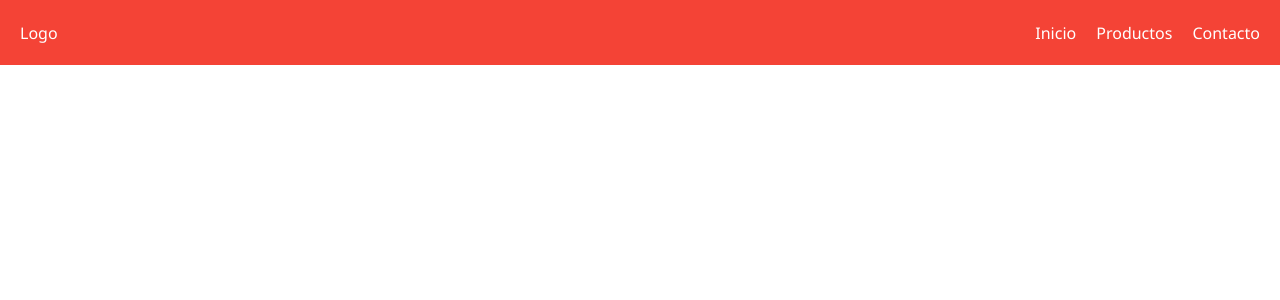
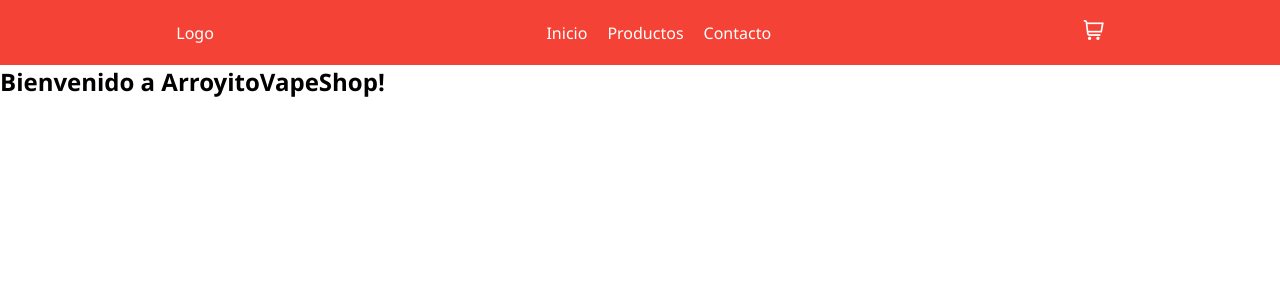
Before and after one commit to Lautaro-Reina/appreact_LautaroReina, a React (Create React App) app: page / in a window 1280 px wide. Shown: the top 300 px of the page. Built offline with nearby package versions, Linux system fonts and the light colour scheme.

Commit message:
Agregando prop y cart

```diff
--- a/public/index.html
+++ b/public/index.html
@@ -10,34 +10,16 @@
       content="Web site created using create-react-app"
     />
     <link rel="apple-touch-icon" href="%PUBLIC_URL%/logo192.png" />
-    <!--
-      manifest.json provides metadata used when your web app is installed on a
-      user's mobile device or desktop. See https://developers.google.com/web/fundamentals/web-app-manifest/
-    -->
     <link rel="manifest" href="%PUBLIC_URL%/manifest.json" />
-    <!--
-      Notice the use of %PUBLIC_URL% in the tags above.
-      It will be replaced with the URL of the `public` folder during the build.
-      Only files inside the `public` folder can be referenced from the HTML.
-
-      Unlike "/favicon.ico" or "favicon.ico", "%PUBLIC_URL%/favicon.ico" will
-      work correctly both with client-side routing and a non-root public URL.
-      Learn how to configure a non-root public URL by running `npm run build`.
-    -->
+    <!-- FLATICON -->
+    <link rel='stylesheet' href='https://cdn-uicons.flaticon.com/uicons-regular-straight/css/uicons-regular-straight.css'>
     <title>React App</title>
   </head>
+
   <body>
     <noscript>You need to enable JavaScript to run this app.</noscript>
+
     <div id="root"></div>
-    <!--
-      This HTML file is a template.
-      If you open it directly in the browser, you will see an empty page.
 
-      You can add webfonts, meta tags, or analytics to this file.
-      The build step will place the bundled scripts into the <body> tag.
-
-      To begin the development, run `npm start` or `yarn start`.
-      To create a production bundle, use `npm run build` or `yarn build`.
-    -->
   </body>
 </html>
--- /dev/null
+++ b/src/App.js
@@ -0,0 +1,16 @@
+import React from 'react'
+import NavBar from './components/NavBar'
+import ItemListContainer from './components/ItemListContainer'
+
+//<> CUMPLE LA FUNCION DE FRAGMENTO
+
+const App = () => {
+  return (
+      <>
+            <NavBar/>
+            <ItemListContainer greeting='Bienvenido a ArroyitoVapeShop!' />
+      </>
+  )
+}
+
+export default App
--- a/src/components/App.js
+++ /dev/null
@@ -1,14 +0,0 @@
-import React from 'react'
-import NavBar from './NavBar'
-
-//<> CUMPLE LA FUNCION DE FRAGMENTO
-
-const App = () => {
-  return (
-      <>
-            <NavBar/>
-      </>
-  )
-}
-
-export default App
--- /dev/null
+++ b/src/components/CartWidget.js
@@ -0,0 +1,12 @@
+import React from 'react';
+
+const CartWidget = () => {
+    return (
+        <div className='cart'>
+            <i class="fi fi-rs-shopping-cart cart__icon"></i>
+        </div>
+
+    )
+}
+
+export default CartWidget;
--- /dev/null
+++ b/src/components/ItemListContainer.js
@@ -0,0 +1,12 @@
+import React from 'react';
+
+const ItemListContainer = (props) => {
+    return (
+        <main>
+            <h2>{props.greeting}</h2>
+        </main>
+
+    )
+}
+
+export default ItemListContainer;
--- a/src/components/NavBar.js
+++ b/src/components/NavBar.js
@@ -1,4 +1,5 @@
 import React from 'react'
+import CartWidget from './CartWidget'
 
 const NavBar = () => {
   return (
@@ -12,6 +13,7 @@ const NavBar = () => {
                   <li className='header__li-navbar'><a href="#contacto">Contacto</a></li>
               </ul>
           </nav>
+          <CartWidget/>
       </div>
     </header>
   )
--- a/src/index.js
+++ b/src/index.js
@@ -3,7 +3,7 @@ import React from "react"
 /* VARIABLE REACTDOM EN SCOPE */
 import ReactDOM from "react-dom"
 
-import App from './components/App'
+import App from './App'
 import './styles.css'
 
 
--- a/src/styles.css
+++ b/src/styles.css
@@ -11,7 +11,7 @@ body {
 /*************** HEADER ***************/
 .container {
     display: flex;
-    justify-content: space-between;
+    justify-content: space-around;
     align-items: center;
     margin: auto;
     max-width: 1240px;
@@ -70,3 +70,9 @@ body {
 .header__li-navbar a:hover::after {
     width: 100%;
 }
+
+.cart__icon {
+    font-size: 20px;
+    color: #FFFFFF;
+    cursor: pointer;
+}
```
